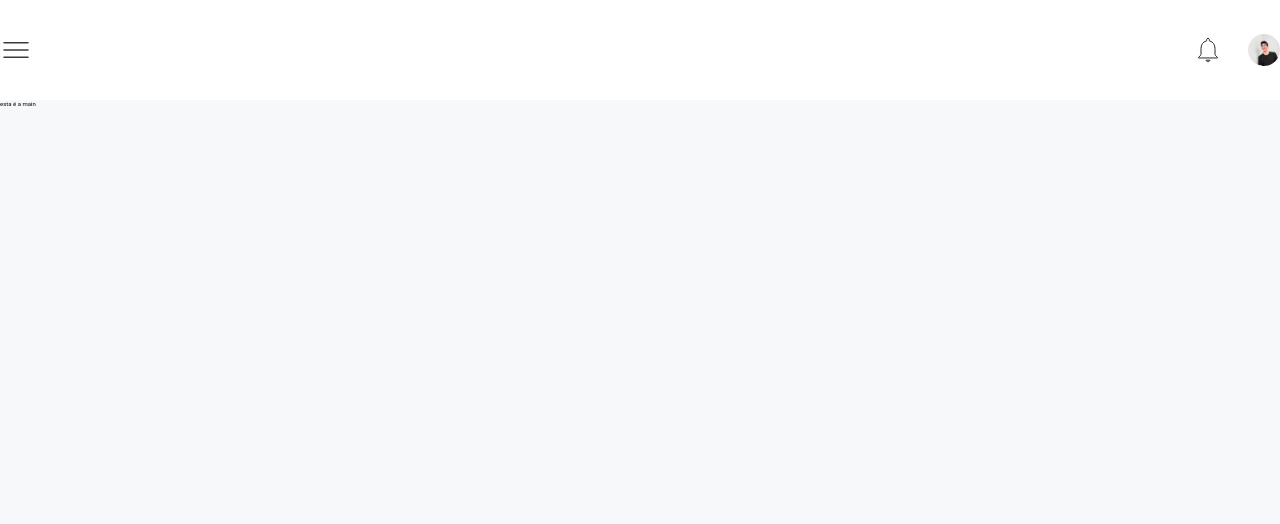
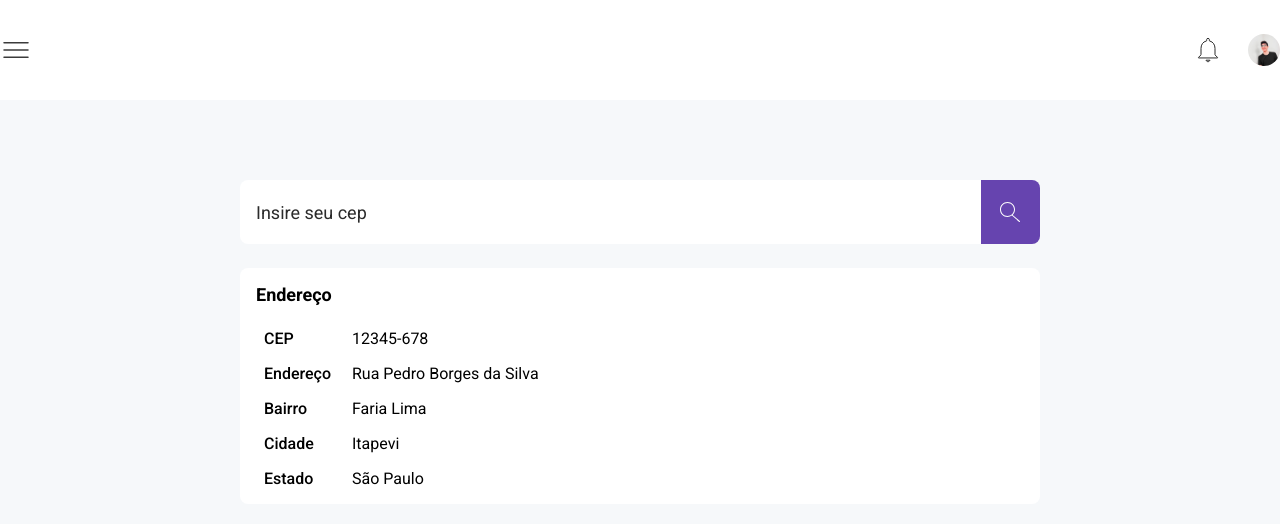
Before and after one commit to rsa98/enterpriseconnectionwai, a React (Vite) app: page / in a window 1280 px wide. Shown: the top 524 px of the page. Built offline with nearby package versions, Linux system fonts and the light colour scheme.

Commit message:
Página de endereco pronta
Beleza

```diff
--- a/index.html
+++ b/index.html
@@ -4,6 +4,9 @@
     <meta charset="UTF-8" />
     <link rel="icon" type="image/svg+xml" href="/src/favicon.svg" />
     <meta name="viewport" content="width=device-width, initial-scale=1.0" />
+    <link rel="preconnect" href="https://fonts.googleapis.com">
+    <link rel="preconnect" href="https://fonts.gstatic.com" crossorigin>
+    <link href="https://fonts.googleapis.com/css2?family=Roboto:wght@400;500;700&display=swap" rel="stylesheet">
     <title>Who Am I</title>
   </head>
   <body>
--- a/src/pages/Endereco/Endereco.tsx
+++ b/src/pages/Endereco/Endereco.tsx
@@ -1,7 +1,14 @@
 import menu from "../../assets/menu.svg";
 import notificacoes from "../../assets/notificacao.svg";
 import profile from "../../assets/profile.jpg";
+import busca from "../../assets/search.svg";
 import "./style.css";
+
+let cep = "12345-678";
+let endereco = "Rua Pedro Borges da Silva";
+let bairro = "Faria Lima";
+let cidade = "Itapevi";
+let estado = "São Paulo";
 
 function Endereco() {
     return (
@@ -16,7 +23,35 @@ function Endereco() {
           </div>
         </header>
         <main>
-          esta é a main
+          <form action="" id="buscar-cep">
+            <input type="text" placeholder="Insire seu cep" maxLength={8}  required/>
+            <button>
+              <img src={busca} alt="Buscar" />
+            </button>
+          </form>
+          <div id="resultado-busca">
+            <h1>Endereço</h1>
+            <div className="resultado">
+              <h2>CEP</h2>
+              <p>{cep}</p>
+            </div>
+            <div className="resultado">
+              <h2>Endereço</h2>
+              <p>{endereco}</p>
+            </div>
+            <div className="resultado">
+              <h2>Bairro</h2>
+              <p>{bairro}</p>
+            </div>
+            <div className="resultado">
+              <h2>Cidade</h2>
+              <p>{cidade}</p>
+            </div>
+            <div className="resultado">
+              <h2>Estado</h2>
+              <p>{estado}</p>
+            </div>
+          </div>
         </main>
       </div>
     )
--- a/src/pages/Endereco/style.css
+++ b/src/pages/Endereco/style.css
@@ -1,17 +1,22 @@
 :root {
     --blank: #fff;
+    --brand-color: #6644AF;
+    --dark-brand-color: #381D73;
+    --text-primary: #2b2b2b;
 }
 
 * {
     margin: 0;
     padding: 0;
     font-family: 'Roboto', sans-serif;
-    font-size: 16.5%;
+    box-sizing: border-box;
 }
 
 html {
     background: #F6F8FA;
 }
+
+/* Header */
 
 header {
     background: var(--blank);
@@ -47,3 +52,101 @@ header .container .alinhado-direita img:last-child {
     width: 32px;
     border-radius: 50px;
 }
+
+/* Main */
+
+main {
+    padding: 80px 56px;
+    width: 100vw;
+    height: 100%;
+    display: flex;
+    flex-direction: column;
+    justify-content: center;
+}
+
+
+/* Botão buscar */
+
+#buscar-cep {
+    display: flex;
+    width: 100%;
+    height: 64px;
+    max-width: 800px;
+    margin: 0 auto;
+    margin-bottom: 24px;
+}
+
+#buscar-cep input {
+    padding: 0 16px;
+    height: 64px;
+    width: 100%;
+    border: none;
+    font-size: 18px;
+    border-top-left-radius: 8px;
+    border-bottom-left-radius: 8px;
+    outline: none;
+}
+
+#buscar-cep input::placeholder {
+    color: var(--text-primary);
+}
+
+#buscar-cep button {
+    height: 64px;
+    width: 64px;
+    border: none;
+    display: flex;
+    align-items: center;
+    justify-content: center;
+    background: var(--brand-color);
+    border-top-right-radius: 8px;
+    border-bottom-right-radius: 8px;
+}
+
+#buscar-cep button:hover {
+    background: var(--dark-brand-color);
+    transition: 0.8s;
+}
+
+/* Resultado da busca */
+
+#resultado-busca {
+    display: flex;
+    flex-direction: column;
+    width: 100%;
+    max-width: 800px;
+    height: auto;
+    border: none;
+    border-radius: 8px;
+    margin: 0 auto;
+    padding: 16px;
+    background: var(--blank);
+}
+
+#resultado-busca h1 {
+    margin-bottom: 24px;
+    font-size: 18px;
+    font-weight: 800;
+}
+
+.resultado {
+    display: flex;
+    padding: 0 8px;
+    margin-bottom: 16px;
+}
+
+.resultado:last-child {
+    margin-bottom: 0px;
+}
+
+.resultado h2 {
+    width: 80px;
+    margin-right: 8px;
+    font-size: 16px;
+    font-weight: 500;
+}
+
+.resultado p {
+    font-size: 16px;
+    font-weight: 400;
+}
```
